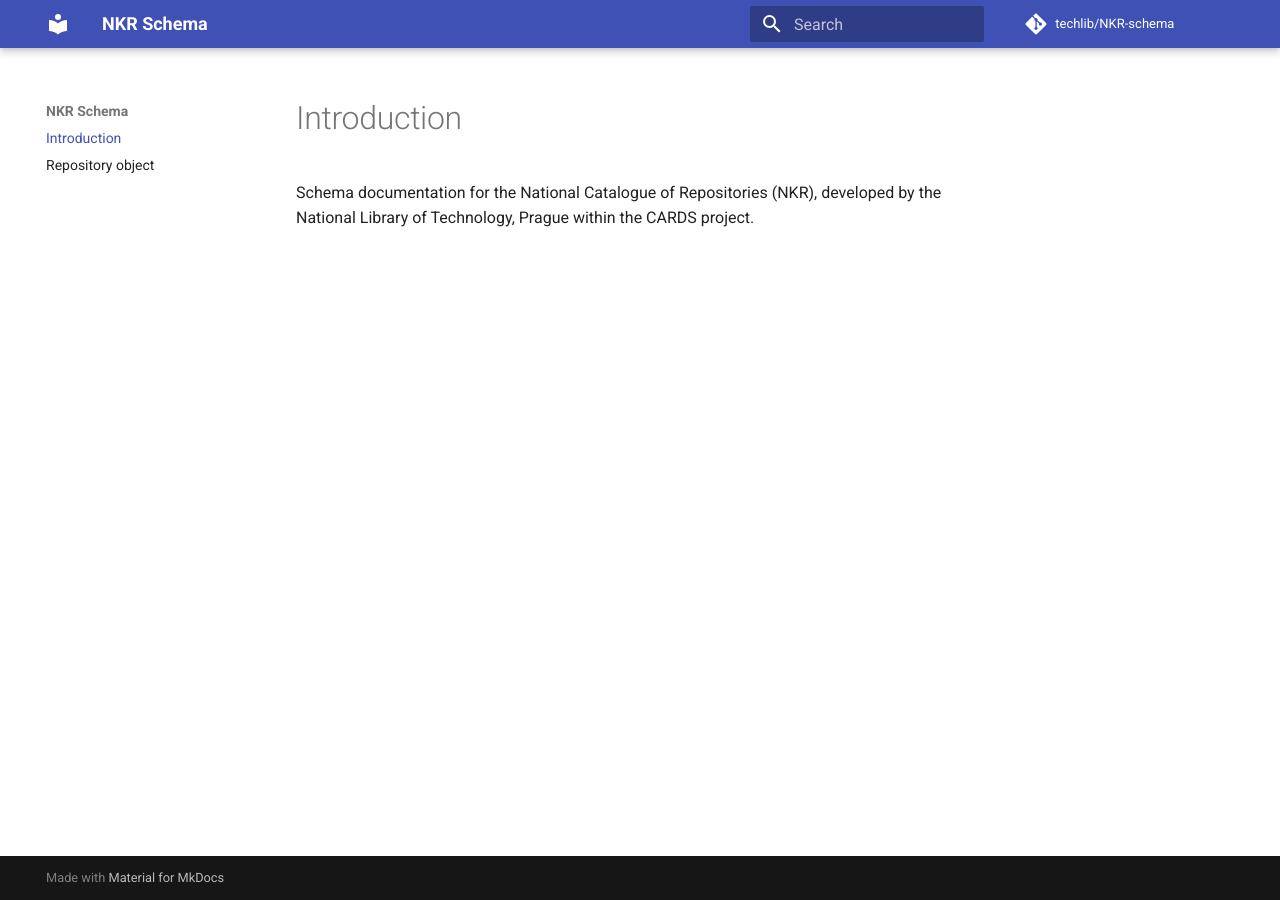
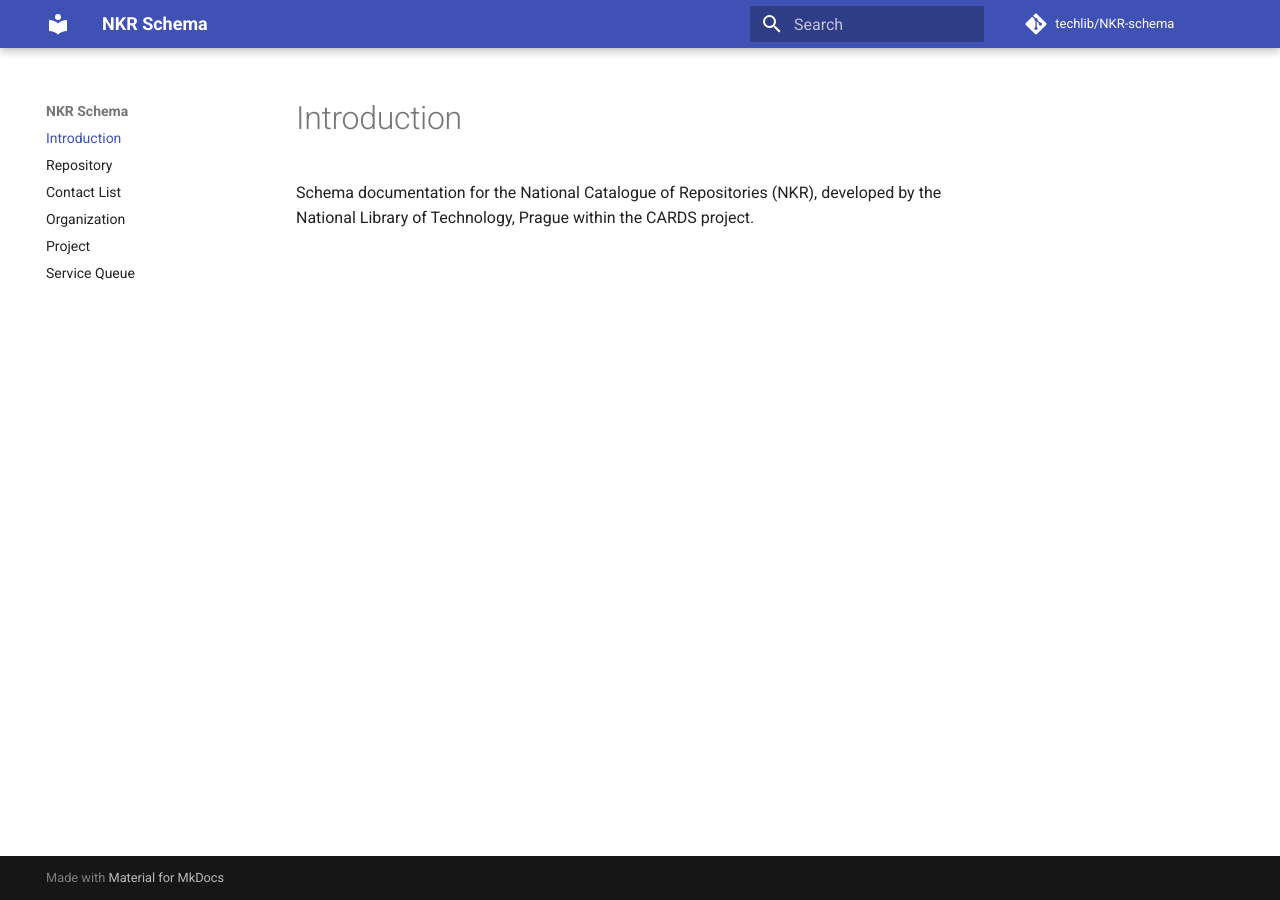
Before and after one commit to techlib/NKR-schema, an MkDocs documentation site: the page built from docs/index.md, in a window 1280 px wide. Built offline with MkDocs 1.6.1 and Material for MkDocs 9.7.7, drawn with Linux system fonts in a browser that asks for light colours; comment, search, counter and statistics services are not loaded.

Commit message:
Update mkdocs.yml

```diff
--- a/mkdocs.yml
+++ b/mkdocs.yml
@@ -7,7 +7,18 @@
 theme:
   name: material
   language: en
+  palette:
+    scheme: default
+    primary: custom
+    accent: custom
+
+extra_css:
+  - stylesheets/extra.css
 
 nav:
   - Introduction: index.md
-  - Repository object: repository.md
+  - Repository: repository.md
+  - Contact List: contact-list.md
+  - Organization: organization.md
+  - Project: project.md
+  - Service Queue: service-queue.md
```
